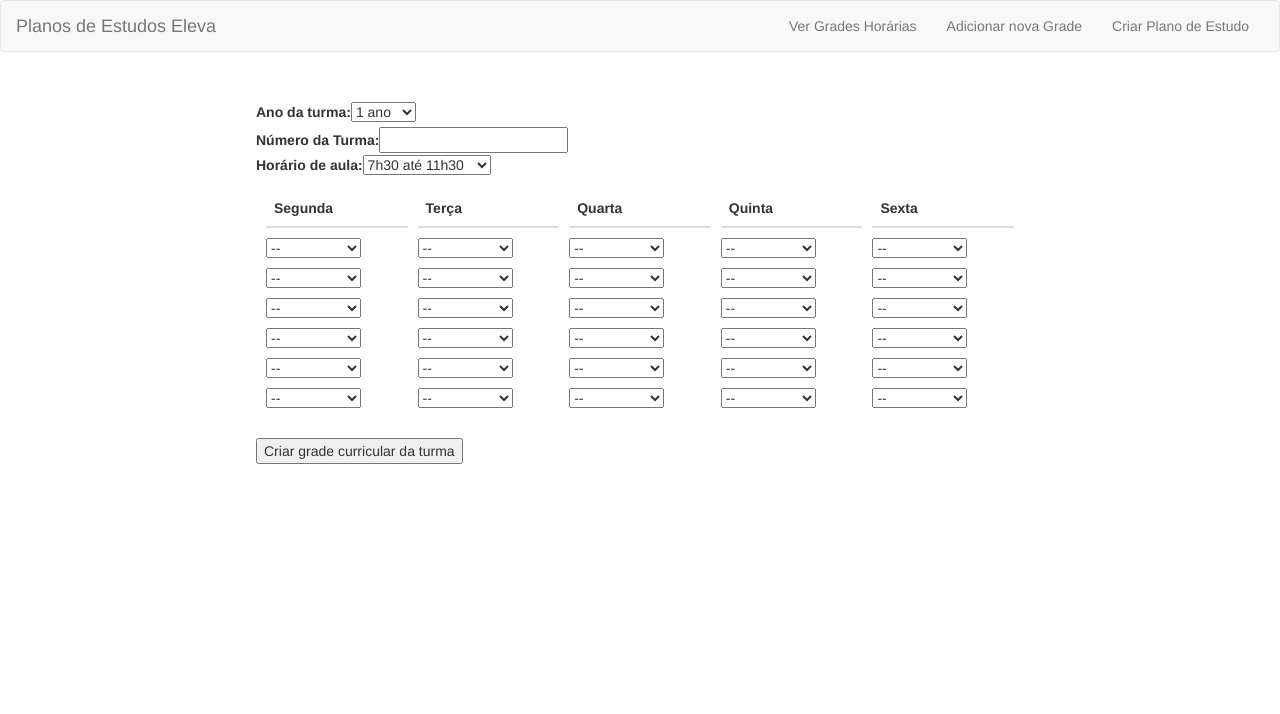
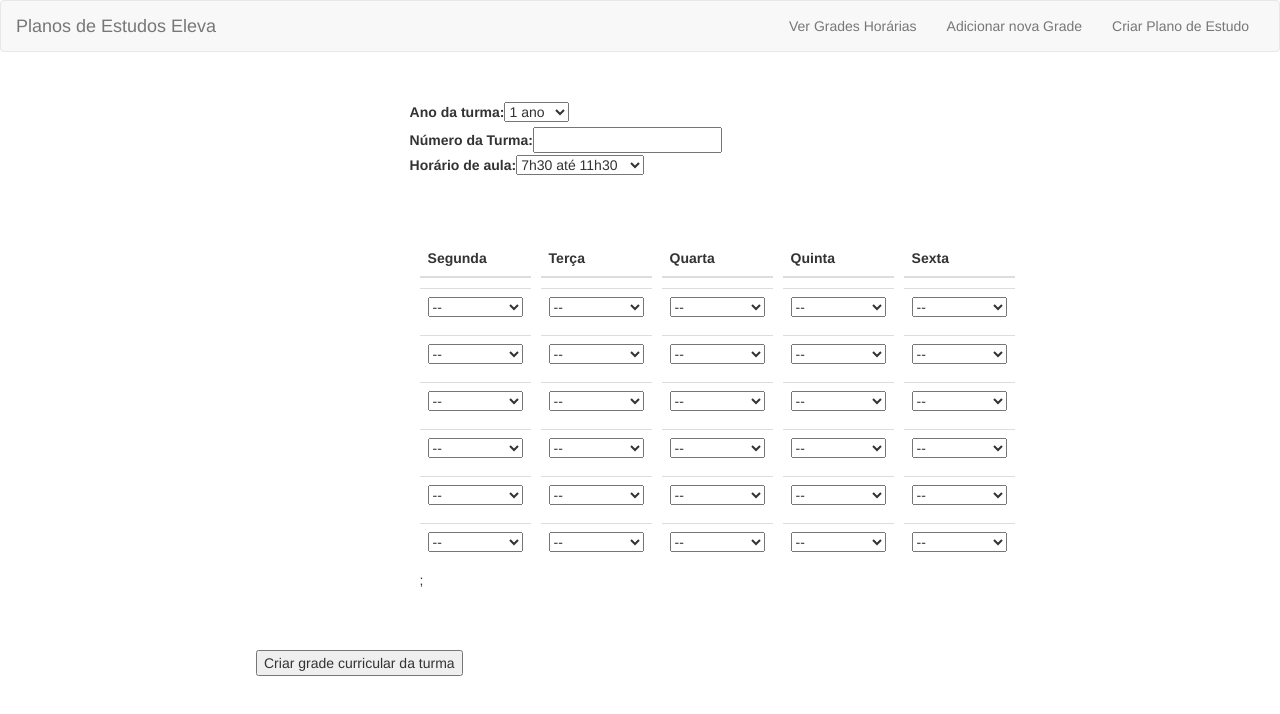
Before and after one commit to helloncanella/react-study-plan, a React app in the folder app/: page / in a window 1280 px wide. Shown: the top 714 px of the page. Built offline with nearby package versions, Linux system fonts and the light colour scheme.

Commit message:
addgrade structure

```diff
--- a/app/public/index.html
+++ b/app/public/index.html
@@ -12,7 +12,7 @@
   src="https://code.jquery.com/jquery-3.1.1.min.js"
   integrity="sha256-hVVnYaiADRTO2PzUGmuLJr8BLUSjGIZsDYGmIJLv2b8="
   crossorigin="anonymous"></script>
-    <script src="./js/addgradesscript.js"></script>
+
 
     <script src="https://maxcdn.bootstrapcdn.com/bootstrap/3.3.7/js/bootstrap.min.js" integrity="sha384-Tc5IQib027qvyjSMfHjOMaLkfuWVxZxUPnCJA7l2mCWNIpG9mGCD8wGNIcPD7Txa" crossorigin="anonymous"></script>
   </body>
--- /dev/null
+++ b/app/src/components/addgrade-header.js
@@ -0,0 +1,45 @@
+import React, { Component } from 'react';
+
+
+class AddGradeHeader extends Component {
+  render() {
+    return (
+    <div className="mainbox">
+			<div>
+				<label>Ano da turma: </label>
+					<select id="year">
+	  					<option value="1">1 ano</option>
+	  					<option value="2">2 ano</option>
+	  					<option value="3">3 ano</option>
+	  					<option value="4">4 ano</option>
+	  					<option value="5">5 ano</option>
+	  					<option value="6">5 ano</option>
+	  					<option value="7">7 ano</option>
+	  					<option value="8">8 ano</option>
+	  					<option value="9">9 ano</option>
+	  					<option value="10">1 série</option>
+	  					<option value="11">2 série</option>
+	  					<option value="12">3 série</option>
+					</select>
+				<div>
+					<label>Número da Turma:</label>
+				 	<input type="text" id="classnumber" required />
+				 </div>
+				<div id="eventContent" title="Event Details">
+				    <div id="eventInfo"></div>
+				</div>
+				<div>
+					<label>Horário de aula: </label>
+					<select>
+						<option value="manha1">7h30 até 11h30</option>
+						<option value="manha2">8h30 até 12h30</option>
+						<option value="tarde">13h00 até 17h30</option>
+					</select>
+				</div>
+			</div>
+    </div>
+    );
+  }
+}
+
+export default AddGradeHeader;
--- /dev/null
+++ b/app/src/components/addgrade-row.js
@@ -0,0 +1,31 @@
+import React, { Component } from 'react';
+
+
+class AddGradeRow extends Component {
+
+  render() {
+  	// console.log(this.props);
+    return (
+    <td>
+		<select key={"numcol" + this.props.numcol} id="subject" name="subject">
+			<option defaultValue> -- </option>
+				<option value="mat">Matemática</option>
+				<option value="por">Português</option>
+				<option value="cie">Ciências</option>
+				<option value="geo">Geografia</option>
+				<option value="his">História</option>
+				<option value="ing">Inglês</option>
+				<option value="esp">Espanhol</option>
+				<option value="qui">Química</option>
+				<option value="soc">Sociologia</option>
+				<option value="bio">Biologia</option>
+				<option value="fis">Física</option>
+				<option value="art">Artes</option>
+				<option value="fil">Filosofia</option>
+		</select>
+	</td>
+    );
+  }
+}
+
+export default AddGradeRow;
--- /dev/null
+++ b/app/src/components/addgrade-table.js
@@ -0,0 +1,53 @@
+import React, { Component } from 'react';
+import AddGradeRow from "./addgrade-row";
+
+
+class AddGradeTable extends Component {
+
+	getFinalGrades(){
+
+	};
+
+	renderTable(){
+		const numCol = [0,1,2,3,4];
+  		const numRow = [0,1,2,3,4,5];
+
+		return numRow.map((numrow) => {
+			return (<tr key={numrow}>
+				{numCol.map((numcol) => {
+					return (<AddGradeRow key={"numcol" + numcol} numcol={numcol} numrow={numrow} />)
+				})}
+			</tr>)
+		})
+	}
+
+  render() {
+  	console.log(this.props.creation);
+  	if(this.props.creation){
+  		this.getFinalGrades();
+  	}
+    return (
+    <div className="mainbox">
+		<table className="table">
+			<thead>
+				<tr>
+					<th>Segunda</th>
+					<th>Terça</th>
+					<th>Quarta</th>
+					<th>Quinta</th>
+					<th>Sexta</th>
+				</tr>
+			</thead>
+			<tbody className="weekdays">
+				{this.renderTable()};
+			</tbody>
+		</table>
+		<p>
+
+		</p>
+    </div>
+    )
+  }
+}
+
+export default AddGradeTable;
--- a/app/src/components/addgrades.js
+++ b/app/src/components/addgrades.js
@@ -1,72 +1,39 @@
 import React, { Component } from 'react';
 import axios from "axios";
+import AddGradeHeader from "./addgrade-header";
+import AddGradeTable from "./addgrade-table";
 
 class AddGrades extends Component {
-  render() {
-
-	this.onajaxrequest =  function ajaxrequest(){
-  		axios.get("http://localhost:3001/", {
-  			params: {
-  				ID: 1234
-  			}
-  		}).then(function(response){
-  			console.log(response);
-  		})
-
+	constructor(props){
+		super(props);
+		this.state = {creation: false};
+		this.buttonClicked = this.buttonClicked.bind(this);
 	}
 
+
+ 	buttonClicked(){
+			// this.onajaxrequest();
+			console.log("helloworld");
+			this.setState({creation:true});
+			//it should have something here to redirect to other page
+	}
+
+  	render() {
+	// this.onajaxrequest =  function ajaxrequest(){
+//  		axios.get("http://localhost:3001/", {
+//  			params: {
+//  				ID: 1234
+//  			}
+//  		}).then(function(response){
+//  		})
+//  	}
 
 	    return (
 	    <div className="mainbox">
 	    	<div className="bloco">
-			<div>
-				<label>Ano da turma: </label>
-					<select id="year">
-	  					<option value="1">1 ano</option>
-	  					<option value="2">2 ano</option>
-	  					<option value="3">3 ano</option>
-	  					<option value="4">4 ano</option>
-	  					<option value="5">5 ano</option>
-	  					<option value="6">5 ano</option>
-	  					<option value="7">7 ano</option>
-	  					<option value="8">8 ano</option>
-	  					<option value="9">9 ano</option>
-	  					<option value="10">1 série</option>
-	  					<option value="11">2 série</option>
-	  					<option value="12">3 série</option>
-					</select>
-				<div>
-					<label>Número da Turma:</label>
-				 	<input type="text" id="classnumber" required />
-				 </div>
-				<div id="eventContent" title="Event Details">
-				    <div id="eventInfo"></div>
-				</div>
-				<div>
-					<label>Horário de aula: </label>
-					<select>
-						<option value="manha1">7h30 até 11h30</option>
-						<option value="manha2">8h30 até 12h30</option>
-						<option value="tarde">13h00 até 17h30</option>
-					</select>
-				</div>
-				<div>
-					<table className="table">
-						<thead>
-							<tr>
-								<th>Segunda</th>
-								<th>Terça</th>
-								<th>Quarta</th>
-								<th>Quinta</th>
-								<th>Sexta</th>
-							</tr>
-						</thead>
-						<tbody className="weekdays">
-						</tbody>
-					</table>
-				</div>
-				<button id="finalizar" onClick={this.onajaxrequest()}>Criar grade curricular da turma</button>
-			</div>
+				<AddGradeHeader />
+				<AddGradeTable creation={this.state.creation}/>
+					<button id="finalizar" onClick={this.buttonClicked}>Criar grade curricular da turma</button>
 				</div>
 			</div>
 	    );
```
Lines whose indentation alone changed are shown as unchanged.
